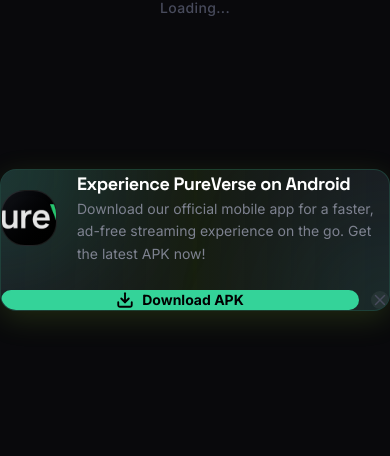
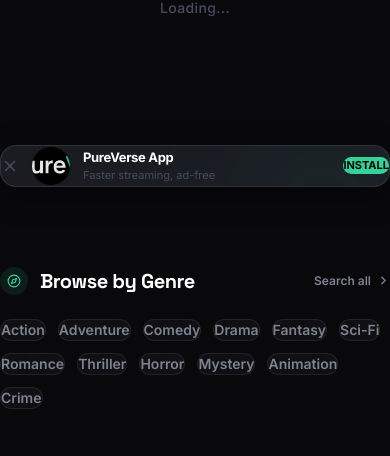
Before and after one commit to Maazhussain786/PureVerse, a Next.js app in the folder web/: page / in a window 390 px wide. Shown: the part 193-649 px from the top of the page. Built offline with nearby package versions, Linux system fonts and the light colour scheme; no server answers.

Commit message:
Redesign AppPromoBanner to be sleek and mobile-friendly

```diff
--- a/web/src/app/components/AppPromoBanner.tsx
+++ b/web/src/app/components/AppPromoBanner.tsx
@@ -23,54 +23,47 @@
   if (!isVisible) return null;
 
   return (
-    <div className="relative w-full mx-auto px-5 md:px-8 lg:px-16 animate-fade-in-up" style={{ marginBottom: "var(--space-hero-to-section)", marginTop: "24px" }}>
-      <div className="relative overflow-hidden rounded-2xl bg-gradient-to-r from-[var(--bg-elevated)] via-[rgba(163,230,53,0.1)] to-[var(--bg-elevated)] border border-[var(--accent-primary)]/20 shadow-[0_8px_30px_rgba(163,230,53,0.15)] p-5 md:p-6 flex flex-col md:flex-row items-center justify-between gap-6">
+    <div className="w-full px-4 sm:px-5 md:px-8 lg:px-16 animate-fade-in-up mb-10 mt-4">
+      <div className="relative overflow-hidden flex items-center gap-3 sm:gap-4 p-3 sm:p-4 rounded-2xl bg-[var(--bg-elevated)] border border-white/10 shadow-[0_8px_30px_rgba(0,0,0,0.4)]">
 
-        {/* Abstract shapes for background */}
-        <div className="absolute -top-24 -left-24 w-48 h-48 bg-[var(--accent-primary)]/20 rounded-full blur-3xl pointer-events-none" />
-        <div className="absolute -bottom-24 -right-24 w-48 h-48 bg-[var(--accent-primary)]/10 rounded-full blur-3xl pointer-events-none" />
+        {/* Subtle background glow */}
+        <div className="absolute top-0 right-0 w-32 h-32 bg-[var(--accent-primary)]/10 rounded-full blur-3xl pointer-events-none" />
 
-        <div className="relative z-10 flex items-center gap-5 w-full md:w-auto">
-          {/* App Icon */}
-          <div className="flex-none w-14 h-14 md:w-16 md:h-16 rounded-xl bg-gradient-to-br from-[var(--bg-card)] to-black border border-white/10 flex items-center justify-center shadow-inner overflow-hidden">
-             <img src="/logos/Complete_logo.jpg" alt="PureVerse App" className="w-full h-full object-cover opacity-90" />
-          </div>
+        {/* Dismiss Button */}
+        <button
+          onClick={handleDismiss}
+          className="flex-none p-1 -ml-1 text-[var(--text-muted)] hover:text-white transition-colors"
+          aria-label="Dismiss"
+        >
+          <svg width="18" height="18" viewBox="0 0 24 24" fill="none" stroke="currentColor" strokeWidth="2" strokeLinecap="round" strokeLinejoin="round">
+            <line x1="18" y1="6" x2="6" y2="18" />
+            <line x1="6" y1="6" x2="18" y2="18" />
+          </svg>
+        </button>
 
-          <div>
-            <h3 className="text-lg md:text-xl font-bold text-white mb-1 tracking-tight" style={{ fontFamily: "var(--font-space)" }}>
-              Experience PureVerse on Android
-            </h3>
-            <p className="text-sm text-[var(--text-secondary)] max-w-lg leading-relaxed">
-              Download our official mobile app for a faster, ad-free streaming experience on the go. Get the latest APK now!
-            </p>
-          </div>
+        {/* App Icon */}
+        <div className="flex-none w-10 h-10 sm:w-12 sm:h-12 rounded-xl bg-black border border-white/10 overflow-hidden shadow-inner flex items-center justify-center">
+          <img src="/logos/Complete_logo.jpg" alt="PureVerse" className="w-full h-full object-cover opacity-90" />
         </div>
 
-        <div className="relative z-10 flex items-center gap-3 w-full md:w-auto mt-2 md:mt-0">
-          <a
-            href="https://github.com/Maazhussain786/PureVerse/releases/latest/download/PureVerse.apk"
-            download
-            className="flex-1 md:flex-none flex items-center justify-center gap-2 px-6 py-3 rounded-xl bg-[var(--accent-primary)] text-black font-bold text-sm hover:bg-[var(--accent-hover)] hover:scale-105 hover:shadow-[0_0_20px_var(--accent-glow)] transition-all duration-300"
-          >
-            <svg width="18" height="18" viewBox="0 0 24 24" fill="none" stroke="currentColor" strokeWidth="2.5" strokeLinecap="round" strokeLinejoin="round">
-              <path d="M21 15v4a2 2 0 0 1-2 2H5a2 2 0 0 1-2-2v-4" />
-              <polyline points="7 10 12 15 17 10" />
-              <line x1="12" y1="15" x2="12" y2="3" />
-            </svg>
-            Download APK
-          </a>
+        {/* Text Info */}
+        <div className="flex-1 min-w-0">
+          <h3 className="text-[13px] sm:text-[15px] font-bold text-white truncate tracking-tight">
+            PureVerse App
+          </h3>
+          <p className="text-[11px] sm:text-xs text-[var(--text-muted)] truncate">
+            Faster streaming, ad-free
+          </p>
+        </div>
 
-          <button
-            onClick={handleDismiss}
-            className="p-3 rounded-xl bg-white/5 text-[var(--text-muted)] hover:bg-white/10 hover:text-white transition-colors"
-            aria-label="Dismiss banner"
-          >
-            <svg width="18" height="18" viewBox="0 0 24 24" fill="none" stroke="currentColor" strokeWidth="2" strokeLinecap="round" strokeLinejoin="round">
-              <line x1="18" y1="6" x2="6" y2="18" />
-              <line x1="6" y1="6" x2="18" y2="18" />
-            </svg>
-          </button>
-        </div>
+        {/* Install Action */}
+        <a
+          href="https://github.com/Maazhussain786/PureVerse/releases/latest/download/PureVerse.apk"
+          download
+          className="flex-none px-4 py-1.5 sm:px-5 sm:py-2 rounded-full bg-[var(--accent-primary)] text-black font-bold text-[11px] sm:text-xs hover:bg-[var(--accent-hover)] hover:scale-105 hover:shadow-[0_4px_15px_rgba(163,230,53,0.3)] transition-all duration-300"
+        >
+          INSTALL
+        </a>
       </div>
     </div>
   );
```
